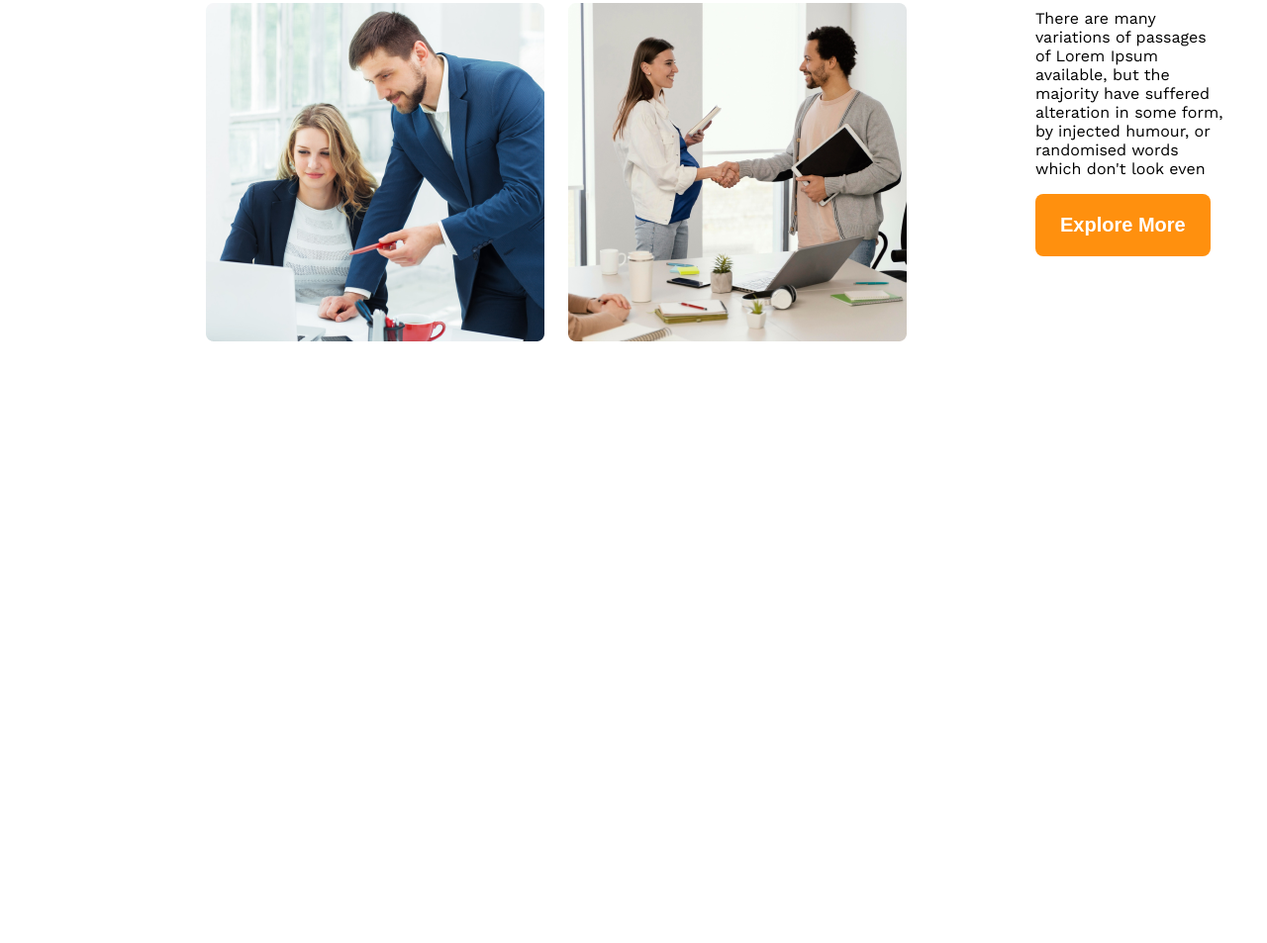
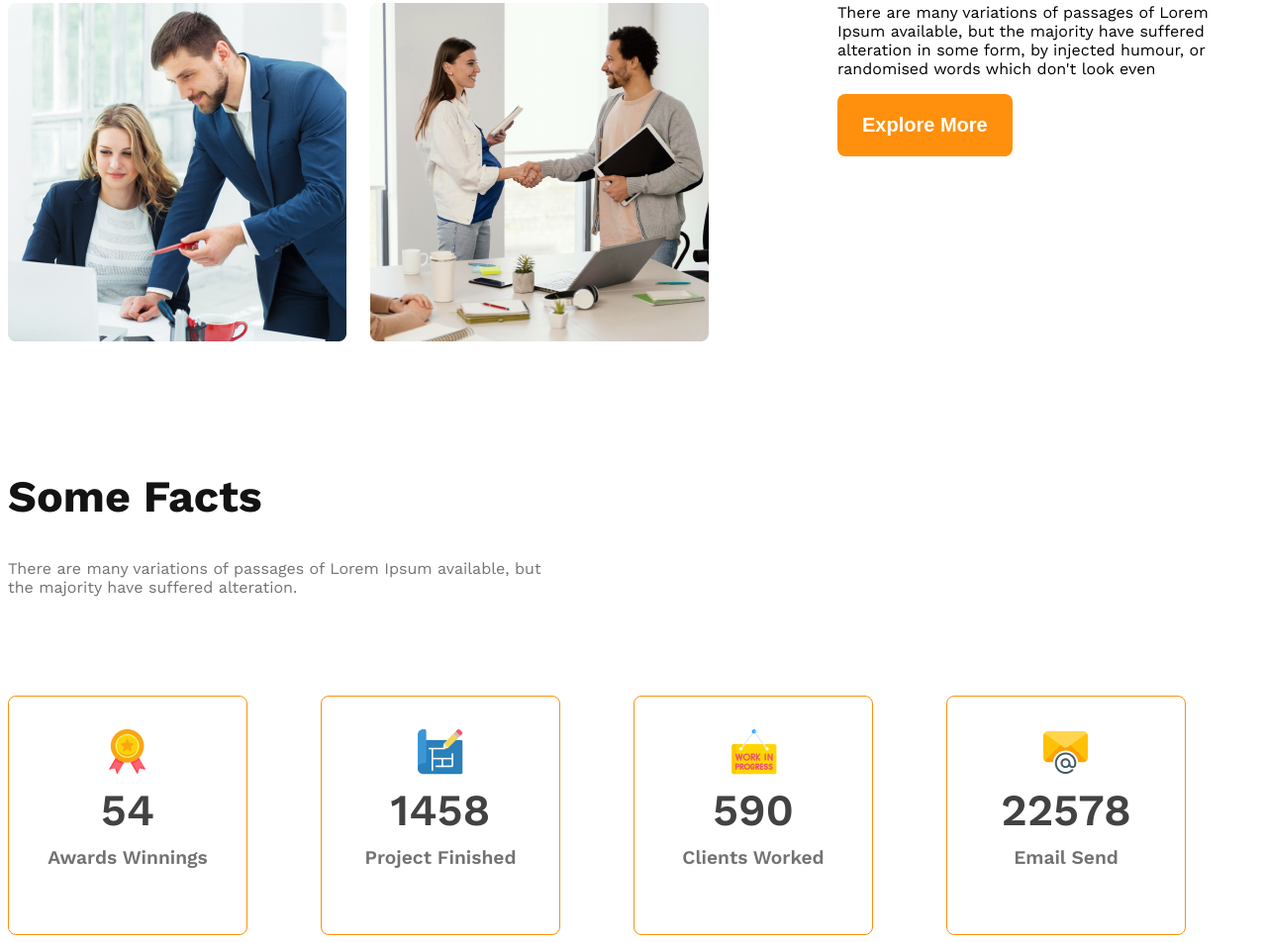
Before and after one commit to ImranSanvi/g3-architecture-website, a plain HTML site: page index.html in a window 1280 px wide. Shown: the part 1545-2498 px from the top of the page at 99% size. Before the commit the page ends 1898 px from the top, so only its background shows below. Drawn offline with nearby package versions, Linux system fonts and the light colour scheme.

Commit message:
some facts

```diff
--- a/index.html
+++ b/index.html
@@ -28,7 +28,8 @@
         </div>
     </header>
 
-    <main>
+    <main class="main">
+        <!-- team section -->
         <section class="teams display-flex">
             <div class="team-img-container">
                 <img src="images/team1.png" alt="">
@@ -37,9 +38,47 @@
                 <img src="images/team4.png" alt="">
             </div>
             <div class="our-features">
-                <h1 class="feature-tittle"> <span class="dark3" id="qick">Quick list </span>of Our <span class="color-primary">Features</span></h1>
+                <h1 class="section-tittle"> <span class="dark3" id="qick">Quick list </span>of Our <span class="color-primary">Features</span></h1>
                 <p class="feature-description">There are many variations of passages of Lorem Ipsum available, but the majority have suffered alteration in some form, by injected humour, or randomised words which don't look even</p>
                 <button class="btn-primary">Explore More</button>
+            </div>
+        </section>
+
+        <!-- some facts -->
+        <section>
+            <div class="some-fact">
+                <h2 class="section-tittle dark1">Some Facts</h2>
+                <p class="fact-description dark3">There are many variations of passages of Lorem Ipsum available, but the majority have suffered alteration.</p>
+            </div>
+            <div class="facts-container">
+                <div class="fact-card display-flex">
+                    <div>
+                        <img class="fact-icon" src="images/icons/ribon.png" alt="">
+                        <h2 class=" fact-number dark2">54</h2>
+                        <h5 class="fact-name dark3">Awards Winnings</h5>
+                    </div>
+                </div>
+                <div class="fact-card display-flex">
+                    <div>
+                        <img class="fact-icon" src="images/icons/projects.png" alt="">
+                        <h2 class=" fact-number dark2">1458</h2>
+                        <h5 class="fact-name dark3">Project Finished</h5>
+                    </div>
+                </div>
+                <div class="fact-card display-flex">
+                    <div>
+                        <img class="fact-icon" src="images/icons/customers.png" alt="">
+                        <h2 class=" fact-number dark2">590</h2>
+                        <h5 class="fact-name dark3">Clients Worked</h5>
+                    </div>
+                </div>
+                <div class="fact-card display-flex">
+                    <div>
+                        <img class="fact-icon" src="images/icons/email.png" alt="">
+                        <h2 class=" fact-number dark2">22578</h2>
+                        <h5 class="fact-name dark3">Email Send</h5>
+                    </div>
+                </div>
             </div>
         </section>
 
--- a/style.css
+++ b/style.css
@@ -59,11 +59,14 @@
 main{
   max-width: 1440px;
   margin: 0 auto;
-  padding: 0px 200px;
 }
 
 main > section{
   margin-top: 130px;
+}
+.section-tittle{
+  font-size: 2.8rem;
+  font-weight: 700;
 }
 
 /* style in Header */
@@ -123,28 +126,76 @@ main > section{
 /* team and features */
 .teams{
   align-items: center;
-  gap: 130px;
+}
+.our-features{
+  margin-left: 130px;
 }
 .team-img-container{
   display: grid;
   grid-template-columns: repeat(2 , 1fr);
   gap: 24px;
 }
-.feature-tittle{
-  font-size: 2.8rem;
-  font-weight: 700;
-}
+
 #quick{
   font-weight: 500;
 }
 
-/* responsive */
+/* style in some facts */
+
+.fact-description{
+  max-width: 540px;
+}
+.facts-container{
+  margin-top: 100px;
+  display: grid;
+  grid-template-columns: repeat(4, 1fr);
+}
+.fact-card{
+  justify-content: center;
+  border: 1px solid #ff900e;
+  width: 240px;
+  height: 240px;
+  border-radius: 8px;
+  align-items: center;
+  text-align: center;
+}
+.fact-number{
+  font-weight: 600;
+  font-size: 2.8rem;
+  margin-top: 5px;
+  margin-bottom: 10px;
+}
+.fact-name{
+  font-weight: 600;
+  font-size: 1.2rem;
+  margin-top: 10px;
+}
+
+/* responsive for small device*/
 
 @media screen and (max-width: 576px) {
-  .head{
-    padding: 0px;
+  .head, .main{
+    padding: 10px;
   }
-  .navbar, .nav-links{
+  .navbar, .nav-links, .teams{
     flex-direction: column;
   }
+
+  .team-img-container{
+    grid-template-columns: repeat(1, 1fr);
+  }
+  .our-features{
+    margin-left: 20px;
+  }
 }
+
+/* responsive medium size device */
+
+@media screen and (min-width: 576px) and (max-width: 978px){
+  .teams{
+    flex-direction: column;
+  }
+  our-features{
+    margin: 20px auto;
+  }
+}
```
